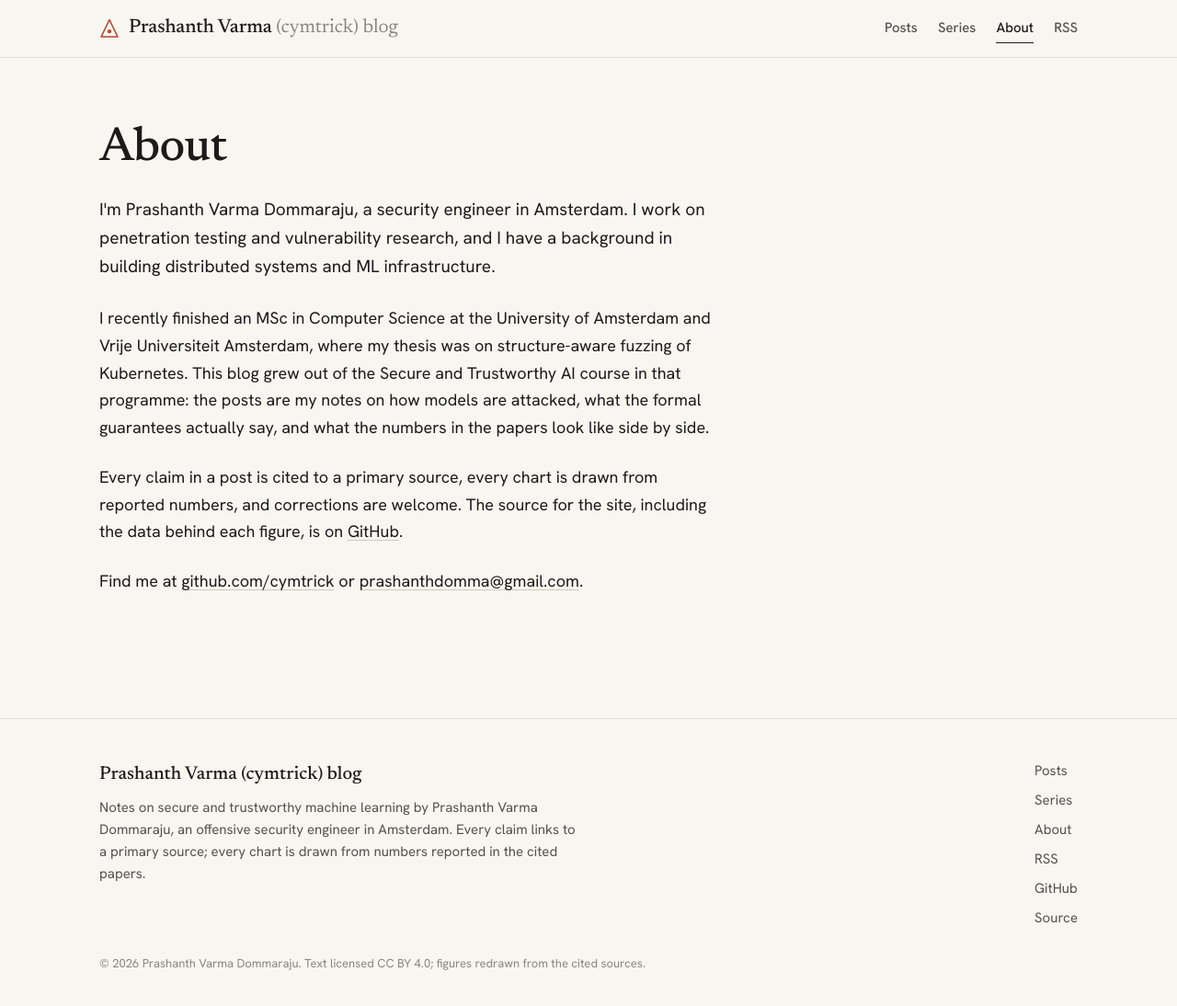
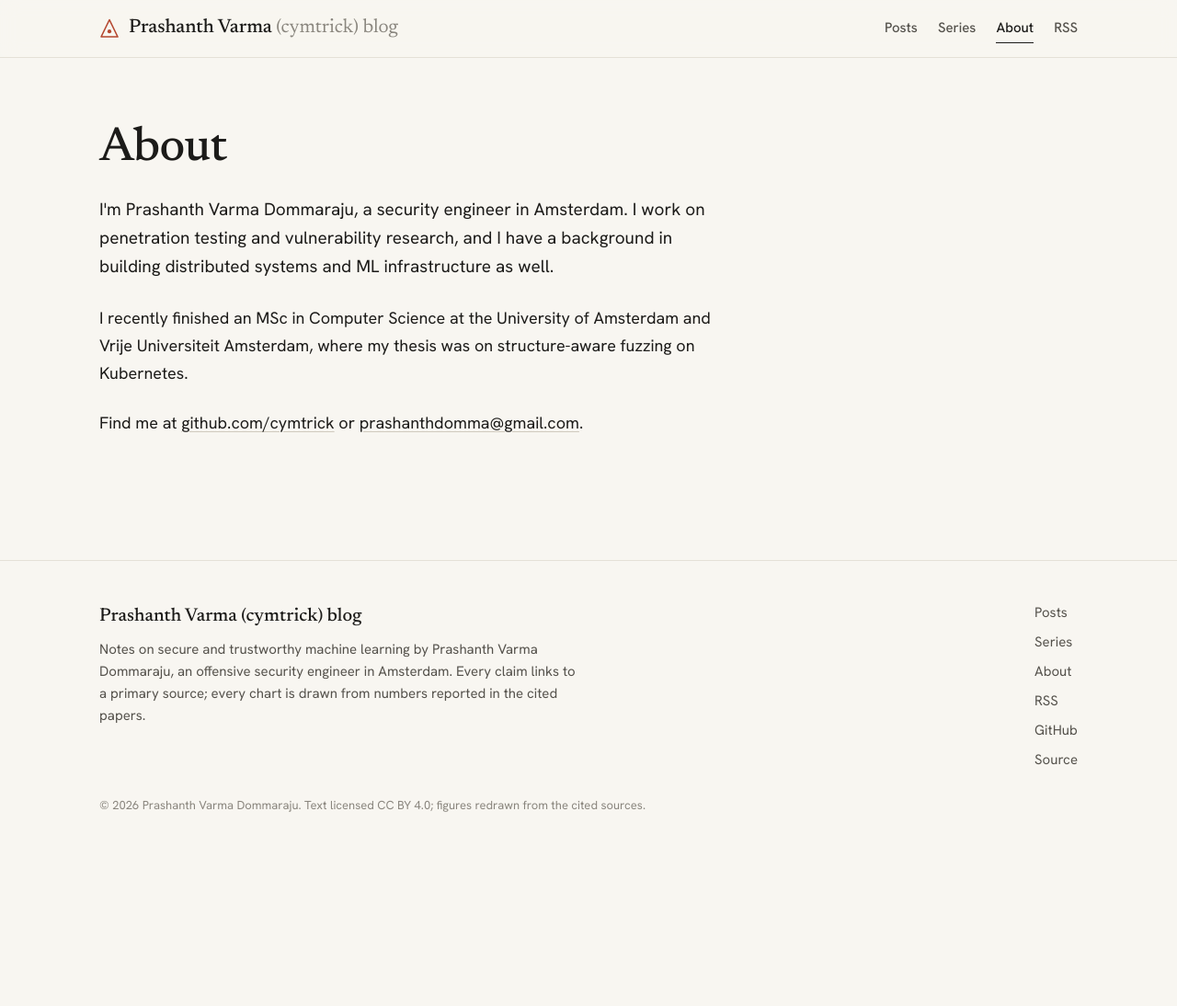
Before and after one commit to cymtrick/cymtrick.github.io, a Jekyll site: the page built from about/index.html, in a window 1280 px wide and 1095 px high. Shown: the whole window at 92% size. Built offline with Jekyll 4.4.1, drawn with Linux system fonts in a browser that asks for light colours.

Commit message:
Revise About page content
Updated personal introduction and thesis description.

```diff
--- a/about/index.html
+++ b/about/index.html
@@ -7,9 +7,8 @@ permalink: /about/
   <div class="page-inner">
     <h1>About</h1>
     <div class="post-body">
-      <p>I'm Prashanth Varma Dommaraju, a security engineer in Amsterdam. I work on penetration testing and vulnerability research, and I have a background in building distributed systems and ML infrastructure.</p>
-      <p>I recently finished an MSc in Computer Science at the University of Amsterdam and Vrije Universiteit Amsterdam, where my thesis was on structure-aware fuzzing of Kubernetes. This blog grew out of the Secure and Trustworthy AI course in that programme: the posts are my notes on how models are attacked, what the formal guarantees actually say, and what the numbers in the papers look like side by side.</p>
-      <p>Every claim in a post is cited to a primary source, every chart is drawn from reported numbers, and corrections are welcome. The source for the site, including the data behind each figure, is on <a href="https://github.com/cymtrick/cymtrick.github.io">GitHub</a>.</p>
+      <p>I'm Prashanth Varma Dommaraju, a security engineer in Amsterdam. I work on penetration testing and vulnerability research, and I have a background in building distributed systems and ML infrastructure as well.</p>
+      <p>I recently finished an MSc in Computer Science at the University of Amsterdam and Vrije Universiteit Amsterdam, where my thesis was on structure-aware fuzzing on Kubernetes. </p>
       <p>Find me at <a href="https://github.com/cymtrick">github.com/cymtrick</a> or <a href="mailto:prashanthdomma@gmail.com">prashanthdomma@gmail.com</a>.</p>
     </div>
   </div>
```
